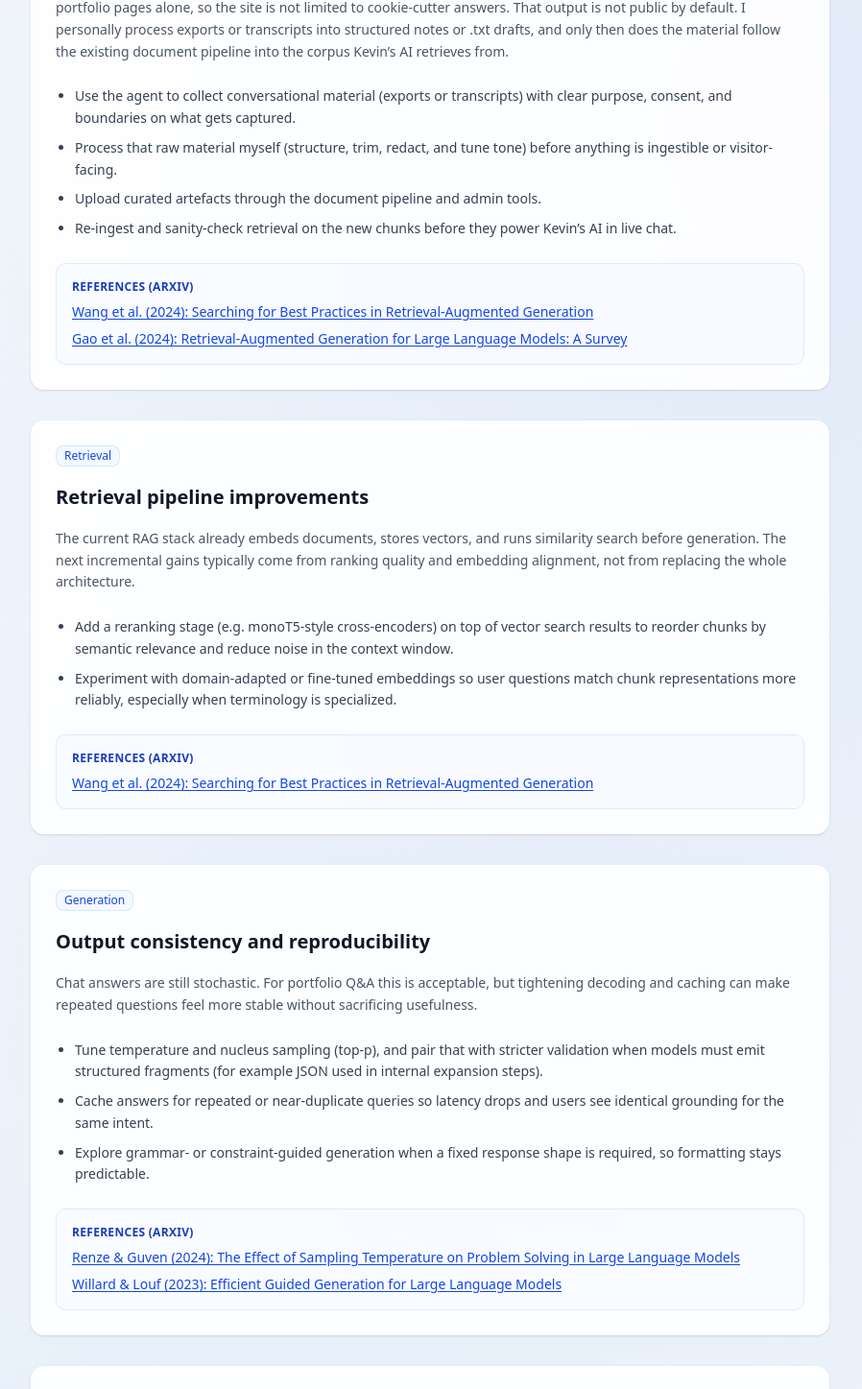
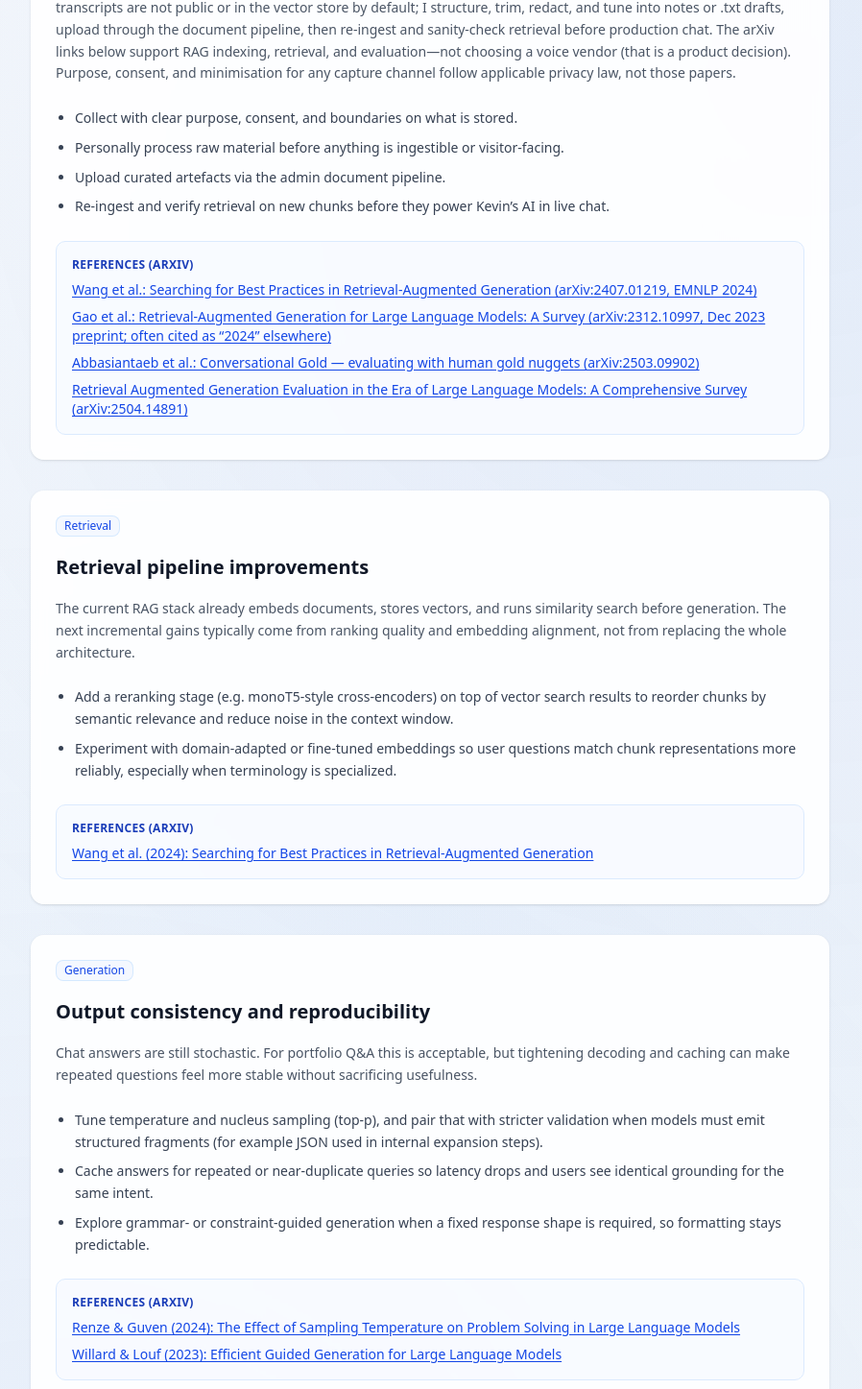
Before and after one commit to kdm-kev-NTNU/AboutMe, a Vue app in the folder frontend/homepage/: page /future-work in a window 1280 px wide. Shown: the part 512-1959 px from the top of the page at 96% size, without its empty margins (192-1090 px from the left). Built offline with nearby package versions, Linux system fonts and the light colour scheme; no server answers.

Commit message:
docs: RAG knowledge pipeline and references in README and UI
Add README knowledge pipeline section with arXiv and practice links.
Extend Future work, tech stack, and privacy copy for capture, curation,
ingest flow and literature scope.

```diff
--- a/frontend/homepage/src/views/FutureWorkView.vue
+++ b/frontend/homepage/src/views/FutureWorkView.vue
@@ -21,21 +21,29 @@ const sectionsEn: SectionCopy[] = [
 		category: 'Personal',
 		title: 'ElevenLabs voice agent: collect, then I process',
 		intro:
-			'I am building a conversational ElevenLabs voice agent as a capture layer: it gathers richer, spoken detail than polished portfolio pages alone, so the site is not limited to cookie-cutter answers. That output is not public by default. I personally process exports or transcripts into structured notes or .txt drafts, and only then does the material follow the existing document pipeline into the corpus Kevin’s AI retrieves from.',
+			'Optional conversational capture (ElevenLabs) adds richer spoken detail than polished pages alone. Raw exports or transcripts are not public or in the vector store by default; I structure, trim, redact, and tune into notes or .txt drafts, upload through the document pipeline, then re-ingest and sanity-check retrieval before production chat. The arXiv links below support RAG indexing, retrieval, and evaluation—not choosing a voice vendor (that is a product decision). Purpose, consent, and minimisation for any capture channel follow applicable privacy law, not those papers.',
 		points: [
-			'Use the agent to collect conversational material (exports or transcripts) with clear purpose, consent, and boundaries on what gets captured.',
-			'Process that raw material myself (structure, trim, redact, and tune tone) before anything is ingestible or visitor-facing.',
-			'Upload curated artefacts through the document pipeline and admin tools.',
-			'Re-ingest and sanity-check retrieval on the new chunks before they power Kevin’s AI in live chat.',
+			'Collect with clear purpose, consent, and boundaries on what is stored.',
+			'Personally process raw material before anything is ingestible or visitor-facing.',
+			'Upload curated artefacts via the admin document pipeline.',
+			'Re-ingest and verify retrieval on new chunks before they power Kevin’s AI in live chat.',
 		],
 		refs: [
 			{
-				label: 'Wang et al. (2024): Searching for Best Practices in Retrieval-Augmented Generation',
+				label: 'Wang et al.: Searching for Best Practices in Retrieval-Augmented Generation (arXiv:2407.01219, EMNLP 2024)',
 				href: 'https://arxiv.org/abs/2407.01219',
 			},
 			{
-				label: 'Gao et al. (2024): Retrieval-Augmented Generation for Large Language Models: A Survey',
+				label: 'Gao et al.: Retrieval-Augmented Generation for Large Language Models: A Survey (arXiv:2312.10997, Dec 2023 preprint; often cited as “2024” elsewhere)',
 				href: 'https://arxiv.org/abs/2312.10997',
+			},
+			{
+				label: 'Abbasiantaeb et al.: Conversational Gold — evaluating with human gold nuggets (arXiv:2503.09902)',
+				href: 'https://arxiv.org/abs/2503.09902',
+			},
+			{
+				label: 'Retrieval Augmented Generation Evaluation in the Era of Large Language Models: A Comprehensive Survey (arXiv:2504.14891)',
+				href: 'https://arxiv.org/abs/2504.14891',
 			},
 		],
 	},
@@ -77,16 +85,6 @@ const sectionsEn: SectionCopy[] = [
 		],
 	},
 	{
-		category: 'Retrieval',
-		title: 'Adaptive retrieval strategies',
-		intro:
-			'Today the assistant always retrieves a fixed slice of the corpus. Selective retrieval can cut latency when the model already knows the answer and improve focus when extra evidence is required.',
-		points: [
-			'Let the system decide when to retrieve, skip retrieval, or retrieve again after a first draft, using patterns inspired by self-reflective RAG that critique their own need for evidence.',
-		],
-		refs: [],
-	},
-	{
 		category: 'Analytics',
 		title: 'Query analysis and corpus maintenance',
 		intro:
@@ -126,21 +124,29 @@ const sectionsNo: SectionCopy[] = [
 		category: 'Personlig',
 		title: 'ElevenLabs stemmeagent: samle inn, så prosesserer jeg',
 		intro:
-			'Jeg bygger en samtalebasert ElevenLabs stemmeagent som et innsamlingsledd: den samler rikere, muntlig detalj enn polert porteføljetekst alene, slik at siden ikke er begrenset til cookie-cutter-svar. Den rå outputen er ikke offentlig som standard. Jeg prosesserer personlig eksport eller transkripsjoner til strukturerte notater eller .txt-utkast, og først etter det følger materialet den eksisterende dokumentpipelinen inn i korpuset som Kevin sin AI henter fra.',
+			'Valgfri samtalefangst (ElevenLabs) gir rikere muntlig detalj enn polerte sider alene. Rå eksport eller transkripsjon er verken offentlig eller i vektorlageret som standard; jeg strukturerer, korter, sladder og finjusterer til notater eller .txt-utkast, laster opp via dokumentpipelinen, og kjører re-ingest og retrieval-sjekk før produksjonschat. arXiv-referansene under støtter indeksering, henting og evaluering i RAG — ikke valg av stemmeleverandør (det er et produktvalg). Formål, samtykke og dataminimering for eventuelt innsamlingsledd følger personvernregelverk, ikke artiklene.',
 		points: [
-			'Bruk agenten til å samle samtalemateriale (eksport eller transkripsjoner) med tydelig formål, samtykke og grenser for hva som fanges opp.',
-			'Prosesser det råmaterialet selv (strukturere, trimme, sladde og juster tonen) før noe kan ingestes eller vises for besøkende.',
-			'Last opp kuraterte filer via dokumentpipelinen og admin-verktøyene.',
-			'Re-ingest og sanity-check av retrieval på de nye chunks før de driver Kevin sin AI i live chat.',
+			'Samle inn med tydelig formål, samtykke og grenser for hva som lagres.',
+			'Prosesser råmateriale selv før noe kan ingestes eller vises for besøkende.',
+			'Last opp kuraterte filer via admin og dokumentpipelinen.',
+			'Re-ingest og verifiser retrieval på nye chunks før de driver Kevin sin AI i live chat.',
 		],
 		refs: [
 			{
-				label: 'Wang et al. (2024): Searching for Best Practices in Retrieval-Augmented Generation',
+				label: 'Wang m.fl.: Searching for Best Practices in Retrieval-Augmented Generation (arXiv:2407.01219, EMNLP 2024)',
 				href: 'https://arxiv.org/abs/2407.01219',
 			},
 			{
-				label: 'Gao et al. (2024): Retrieval-Augmented Generation for Large Language Models: A Survey',
+				label: 'Gao m.fl.: Retrieval-Augmented Generation for Large Language Models: A Survey (arXiv:2312.10997, des. 2023; ofte sitert som «2024» andre steder)',
 				href: 'https://arxiv.org/abs/2312.10997',
+			},
+			{
+				label: 'Abbasiantaeb m.fl.: Conversational Gold — evaluering med menneskelige gull-nugger (arXiv:2503.09902)',
+				href: 'https://arxiv.org/abs/2503.09902',
+			},
+			{
+				label: 'Retrieval Augmented Generation Evaluation in the Era of Large Language Models: A Comprehensive Survey (arXiv:2504.14891)',
+				href: 'https://arxiv.org/abs/2504.14891',
 			},
 		],
 	},
@@ -180,16 +186,6 @@ const sectionsNo: SectionCopy[] = [
 				href: 'https://arxiv.org/abs/2307.09702',
 			},
 		],
-	},
-	{
-		category: 'Retrieval',
-		title: 'Adaptive retrieval-strategier',
-		intro:
-			'I dag hentes alltid et fast utsnitt av korpuset. Selektiv retrieval kan kutte latency når modellen allerede kan svare, og skjerpe fokus når ekstra evidens trengs.',
-		points: [
-			'La systemet avgjøre når det skal hente, hoppe over retrieval, eller hente på nytt etter et første utkast, inspirert av selvreflekterende RAG som vurderer eget behov for evidens.',
-		],
-		refs: [],
 	},
 	{
 		category: 'Analyse',
--- a/frontend/homepage/src/views/PrivacyPolicyView.vue
+++ b/frontend/homepage/src/views/PrivacyPolicyView.vue
@@ -40,6 +40,7 @@ const sections = computed(() => {
           'Når du bruker chat-funksjonen, sendes meldingene dine til en tjeneste som bruker en språkmodell (for eksempel OpenAI) for å generere svar.',
           'Unngå å sende sensitive personopplysninger, helseopplysninger, passord eller annet du ikke ønsker å dele med en ekstern leverandør.',
           'Behandlingen skjer for å levere funksjonen du ber om. Oppbevaring og logger avhenger av hvordan backend er konfigurert; kontakt eier ved spørsmål.',
+          'Tekst og filer som inngår i kunnskapsbasen for AI-svar, lastes inn via eiers administrerte dokumentpipeline. Råfangst fra eventuelle fremtidige samtale- eller stemmeverktøy inngår ikke automatisk i den basen uten egen, kontrollert behandling og opplasting.',
         ],
       },
       {
@@ -91,6 +92,7 @@ const sections = computed(() => {
         'When you use the chat feature, your messages are sent to a service that uses a language model (for example OpenAI) to generate replies.',
         'Do not send sensitive personal data, health information, passwords, or anything you do not want shared with an external provider.',
         'Processing is performed to deliver the functionality you request. Retention and logging depend on how the backend is configured; contact the owner if you have questions.',
+        'Text and files that power the AI knowledge base are ingested through the owner’s controlled document pipeline. Raw capture from any future conversational or voice tools is not automatically included in that base without separate, controlled processing and upload.',
       ],
     },
     {
--- a/frontend/homepage/src/views/TechStackView.vue
+++ b/frontend/homepage/src/views/TechStackView.vue
@@ -287,6 +287,8 @@ const sections = computed<Section[]>(() => {
           'RAG-prompten er leverandørspesifikk og hentes fra versjonerte maler, slik at OpenAI og Anthropic kan tones litt ulikt uten å duplisere hele flyten.',
           'Ved henting utvides brukerens spørsmål til både norsk og engelsk, slik at treff i dokumenter på begge språk blir lettere å få med.',
           'PostgreSQL med pgvector kjører i Docker sammen med resten av stakken, som gjør det enkelt å få opp et konsistent miljø lokalt og i deploy.',
+          'Fangst → kuratér → ingest → verifiser: valgfritt samtaleinnslag (f.eks. stemmeleverandør) er et produktvalg for rikere råmateriale; det som faktisk indekseres, er kuraterte dokumenter via admin-pipelinen. Faglitteratur om RAG dekker indeksering, chunking, retrieval og evaluering — ikke valg av stemme-UI.',
+          'Primærkilder (arXiv): https://arxiv.org/abs/2407.01219 (Wang m.fl., EMNLP 2024), https://arxiv.org/abs/2312.10997 (Gao m.fl., oversikt, des. 2023). Menneskeforankret eval: https://arxiv.org/abs/2503.09902, https://arxiv.org/abs/2504.14891. Utdypet flyt og praksislenker står i rot-README og på siden «Videre arbeid».',
         ],
         icon: Database,
         category: 'ai',
@@ -382,6 +384,8 @@ const sections = computed<Section[]>(() => {
         'The RAG prompt is provider-specific and loaded from versioned templates, so OpenAI and Anthropic can be tuned slightly differently without duplicating the whole flow.',
         'At retrieval time the user question is expanded into Norwegian and English so documents in either language are easier to surface.',
         'PostgreSQL with pgvector runs in Docker alongside the rest of the stack, which makes it easy to spin up a consistent environment locally and in deployment.',
+        'Capture → curate → ingest → verify: optional conversational capture (for example a voice vendor) is a product choice for richer raw material; what gets indexed is curated content through the admin pipeline. RAG literature covers indexing, chunking, retrieval, and evaluation—not the voice UI choice.',
+        'Primary arXiv sources: https://arxiv.org/abs/2407.01219 (Wang et al., EMNLP 2024), https://arxiv.org/abs/2312.10997 (Gao et al., survey, Dec 2023). Human-grounded evaluation: https://arxiv.org/abs/2503.09902, https://arxiv.org/abs/2504.14891. The root README and the Future work page spell out the flow and practice links.',
       ],
       icon: Database,
       category: 'ai',
```
Also changed, not shown: 1 other file (tests, documents, lock files or other folders).
